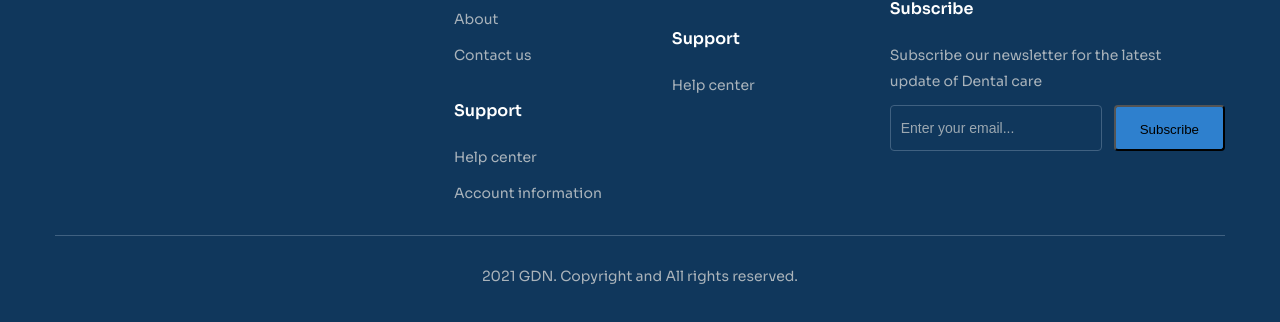
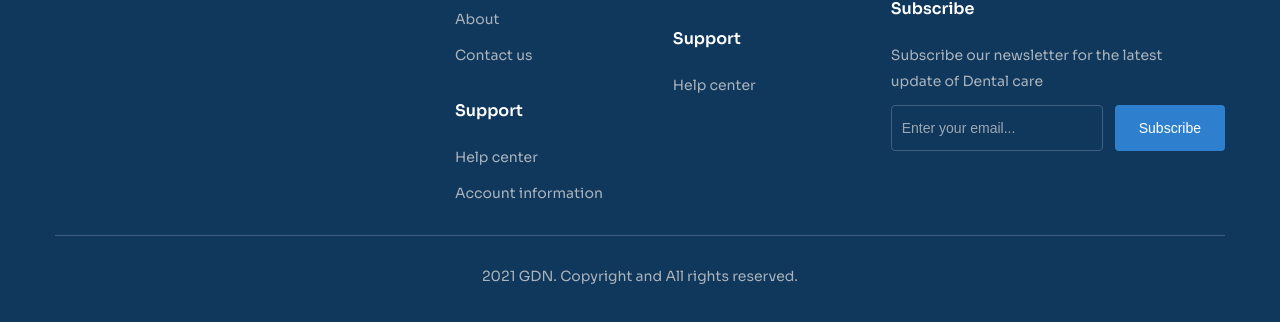
Before and after one commit to tuan-binh/HTML_CSS_03, a plain HTML site: page index.html in a window 1280 px wide. Shown: the part 6443-6765 px from the top of the page. Drawn offline with Linux system fonts and the light colour scheme.

Commit message:
update fix button footer

```diff
--- a/assets/css/style.css
+++ b/assets/css/style.css
@@ -857,6 +857,9 @@ a {
   line-height: 46px;
   border-radius: 4px;
   cursor: pointer;
+  border: none;
+  color: #fff;
+  font-size: 1.4rem;
 }
 .footer .rectangle {
   margin-top: 28px;
```
